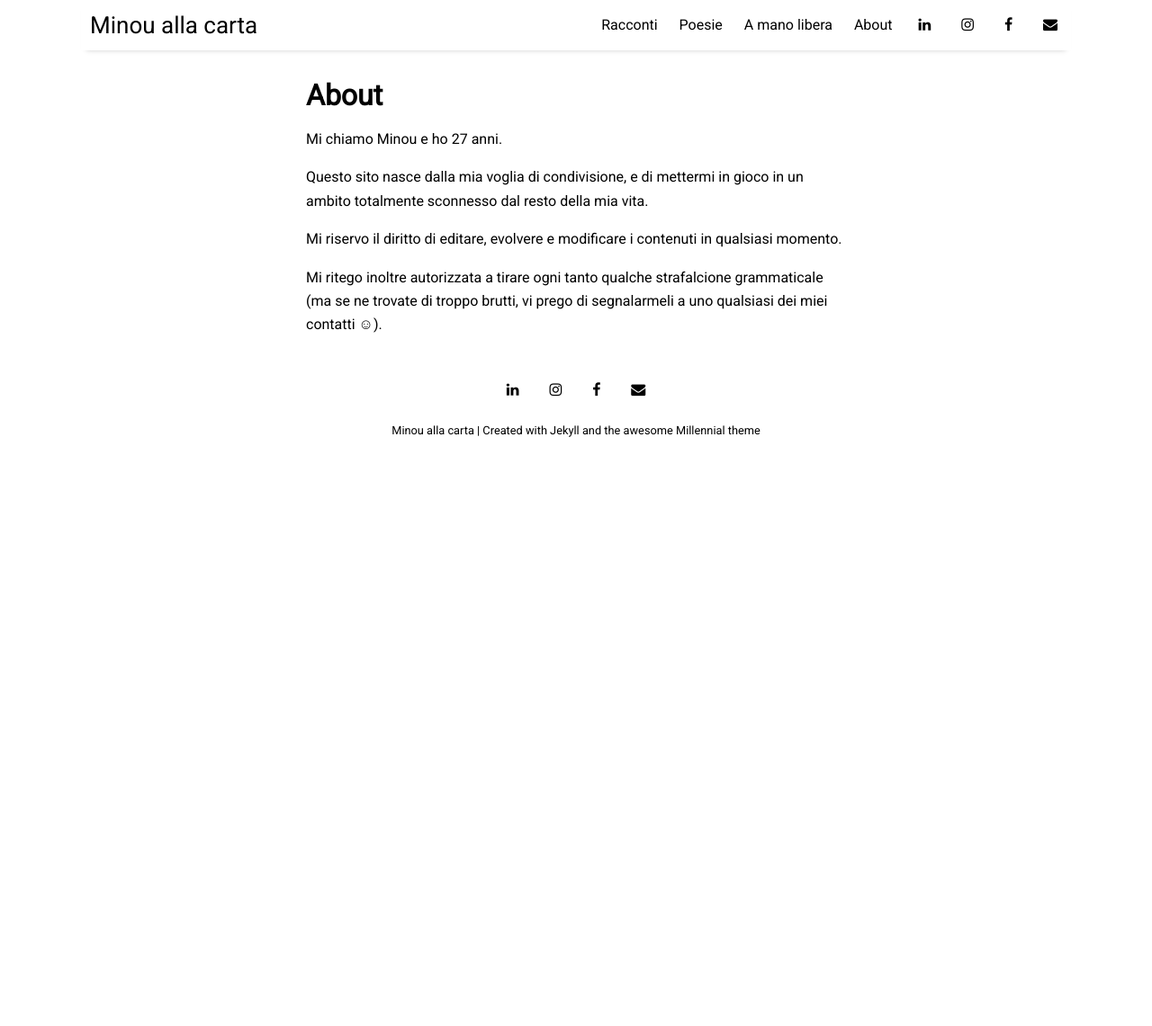
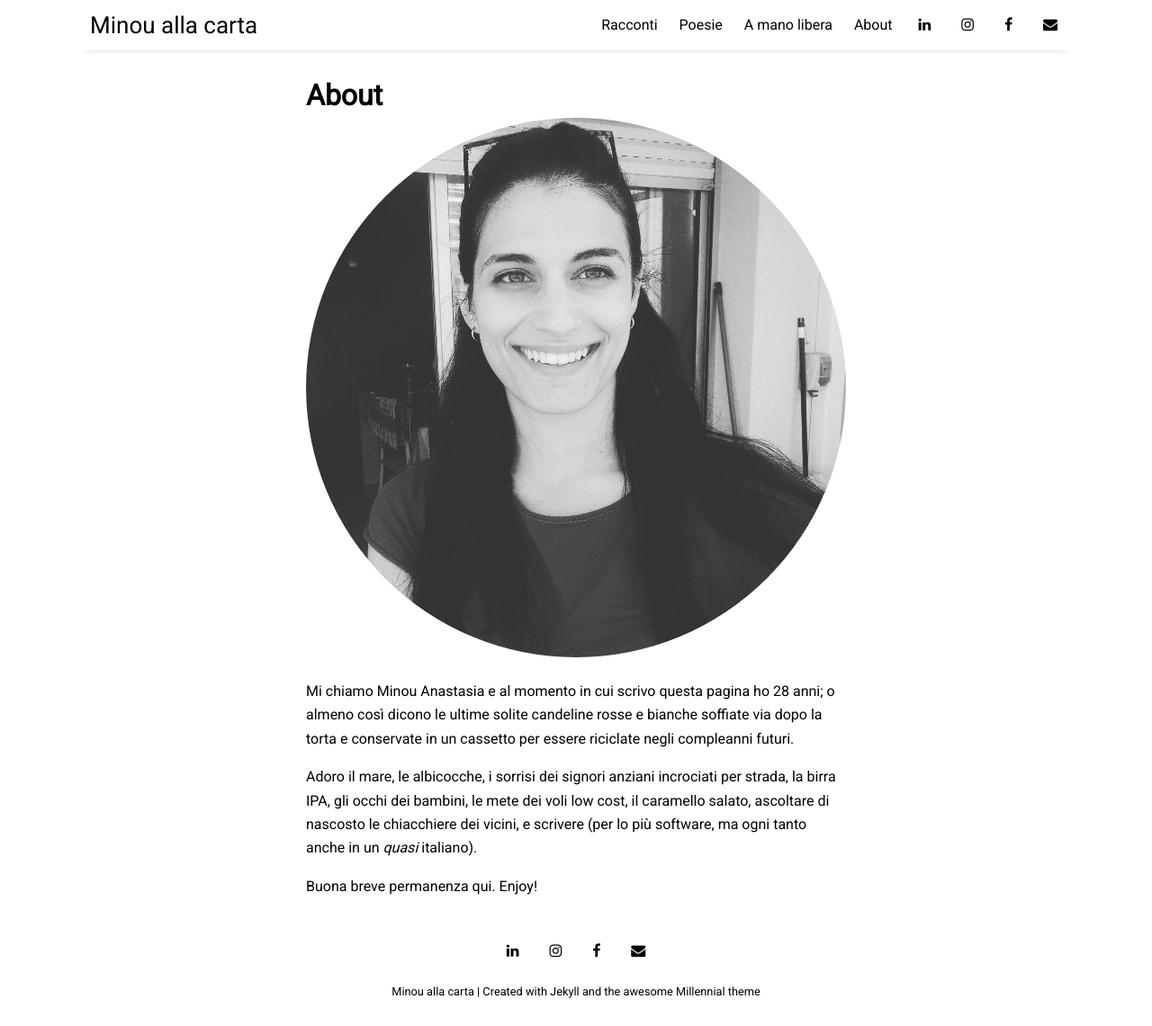
Before and after one commit to minou-anastasia/minou-anastasia.github.io, a Jekyll site: the page built from pages/about.md, in a window 1280 px wide and 1141 px high. Shown: the whole window at 90% size. Built offline with Jekyll 4.4.1, drawn with Linux system fonts in a browser that asks for light colours; nearby versions of some CDN libraries.

Commit message:
modify about section

```diff
--- a/pages/about.md
+++ b/pages/about.md
@@ -2,12 +2,12 @@
 layout: page
 title: About
 permalink: /about
+image: profile.png
+
 ---
 
-Mi chiamo Minou e ho 27 anni.
+Mi chiamo Minou Anastasia e al momento in cui scrivo questa pagina ho 28 anni; o almeno così dicono le ultime solite candeline rosse e bianche soffiate via dopo la torta e conservate in un cassetto per essere riciclate negli compleanni futuri.
 
-Questo sito nasce dalla mia voglia di condivisione, e di mettermi in gioco in un ambito totalmente sconnesso dal resto della mia vita.
+Adoro il mare, le albicocche, i sorrisi dei signori anziani incrociati per strada, la birra IPA, gli occhi dei bambini, le mete dei voli low cost, il caramello salato, ascoltare di nascosto le chiacchiere dei vicini, e scrivere (per lo più software, ma ogni tanto anche in un _quasi_ italiano).
 
-Mi riservo il diritto di editare, evolvere e modificare i contenuti in qualsiasi momento.
-
-Mi ritego inoltre autorizzata a tirare ogni tanto qualche strafalcione grammaticale (ma se ne trovate di troppo brutti, vi prego di segnalarmeli a uno qualsiasi dei miei contatti ☺).
+Buona breve permanenza qui. Enjoy!
```
Also changed, not shown: assets/img/profile.png (added).
